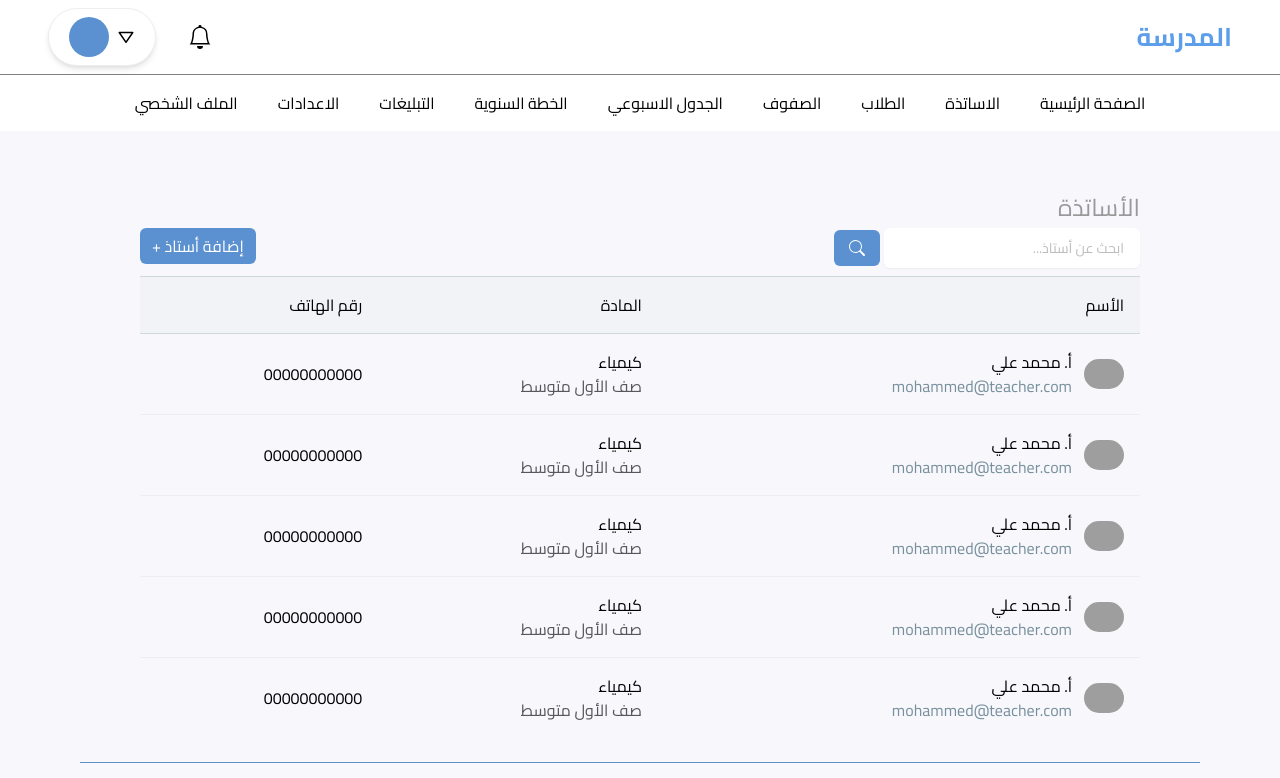
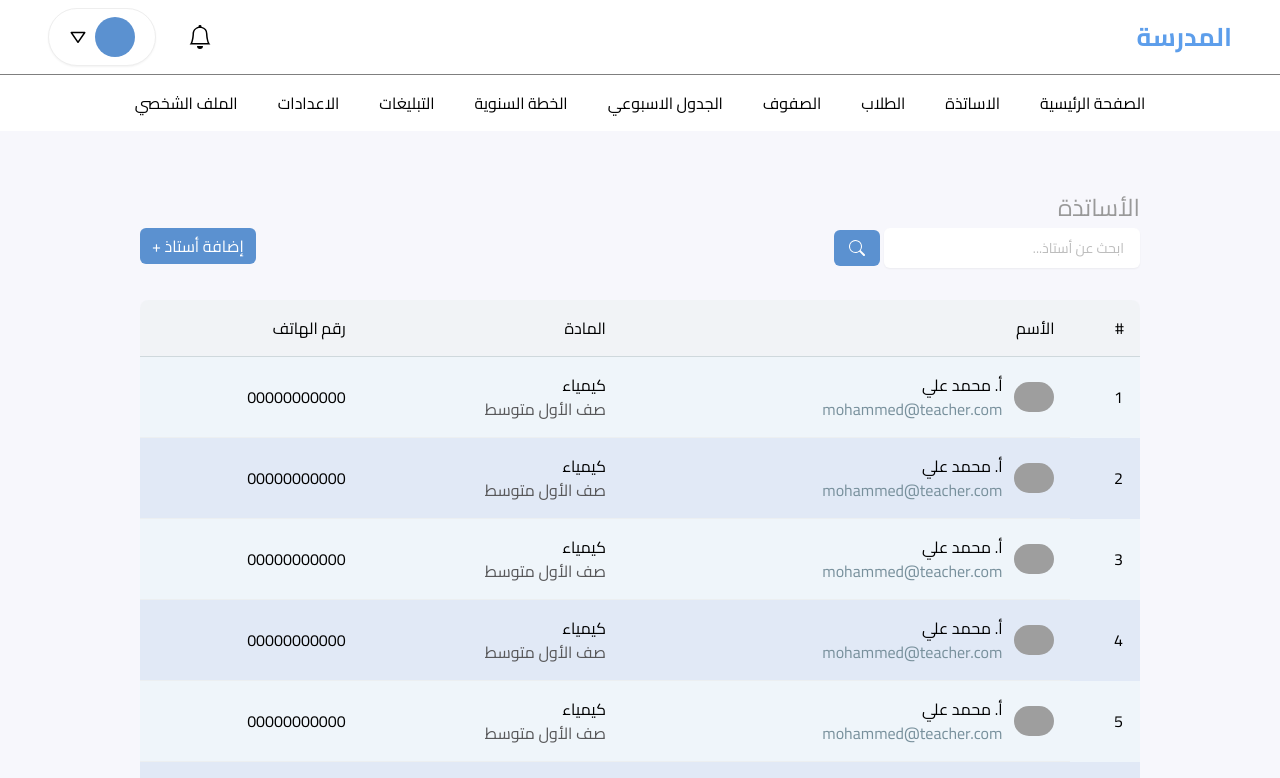
Before and after one commit to bnjamel/school-system-front-end, a React (Vite) app: page /teacher in a window 1280 px wide. Shown: the top 778 px of the page. Built offline with nearby package versions, Linux system fonts and the light colour scheme; grey boxes are pictures that could not be loaded.

Commit message:
fixed some issues

```diff
--- a/src/App.jsx
+++ b/src/App.jsx
@@ -4,25 +4,28 @@ import Navbar from "./components/Navbar";
 import Sidebar from "./components/Sidebar";
 import RouterContent from "./components/RouterContent";
 import Footer from "./components/Footer";
+import {useLocation} from "react-router-dom";
 
 function App() {
+  const location = useLocation();
+
   return (
     <div className="flex h-[100vh] ">
       <div className="w-full ">
         {/* Navbar */}
         <div className="w-full fixed bg-white">
-          <Navbar />
+          <Navbar location={location}/>
           {/* sub Navbar */}
           <div className=" hidden lg:flex justify-center ">
-            <Sidebar />
+            <Sidebar location={location}/>
           </div>
         </div>
         {/* Content */}
-        <div className="">
+        <div className="pb-[4rem]">
           <RouterContent />
         </div>
         {/* Footer */}
-        <div>
+        <div className="pb-2 max-w-[1200px] mx-auto">
           <Footer />
         </div>
       </div>
--- a/src/components/Footer.jsx
+++ b/src/components/Footer.jsx
@@ -5,7 +5,7 @@ import { IoLogoWhatsapp } from "react-icons/io";
 
 function Footer() {
   return (
-    <div className=" border-t border-[#5B91D0] lg:mx-[5rem] my-6">
+    <div className="border-t border-dark-500/20 lg:mx-[5rem] my-6">
       <div className="flex flex-col lg:flex-row  items-center justify-between mx-[1rem] lg:mx-[10rem] my-[1.5rem]">
         <div className="">
           <h3 className="text-[#AAAAAA]">كل الحقوق محفوظة © 2023</h3>
--- a/src/components/Navbar.jsx
+++ b/src/components/Navbar.jsx
@@ -10,29 +10,38 @@ import {
 
 import { BiDownArrow } from "react-icons/bi";
 import { BsBell } from "react-icons/bs";
+import {useNavigate, Link} from "react-router-dom";
 
-function Navbar() {
+function Navbar({location}) {
+  let navigator = useNavigate();
+
+  const onLogout = () => {
+    navigator("/login");
+  }
+
   return (
-    <div className="flex  justify-between items-center p-2 border-b border-black/50">
+    <div className={`flex ${location.pathname !== "/login" ? "justify-between" : "justify-center"} items-center p-2 border-b border-black/50`}>
       {/* profile */}
+      {
+        location.pathname !== "/login" &&
       <div className="items-center flex ml-10">
         <Menu className="">
           <MenuHandler>
-            <Button className="py-2 px-4 bg-white border rounded-full flex items-center justify-center">
+            <div className="flex-row-reverse shadow-sm hover:shadow-md transition ease-in-out cursor-pointer py-2 px-4 bg-white border rounded-full flex items-center justify-center">
               <div className="w-[40px] mx-1 h-[40px] bg-blue-500 rounded-full"></div>
               <h1 className="text-black mx-1">
                 <BiDownArrow className="w-[18px] h-[18px]" />
               </h1>
-            </Button>
+            </div>
           </MenuHandler>
           <MenuList dir="rtl">
             <MenuItem>
-              <a href="#">الملف الشخصي</a>
+              <Link to="#">الملف الشخصي</Link>
             </MenuItem>
             <MenuItem>
-              <a href="#">الاعدادات</a>
+              <Link to="#">الاعدادات</Link>
             </MenuItem>
-            <MenuItem className="text-red-400">تسجيل خروج</MenuItem>
+            <MenuItem className="text-red-400" onClick={onLogout}>تسجيل خروج</MenuItem>
           </MenuList>
         </Menu>
         {/* ring */}
@@ -42,6 +51,7 @@ function Navbar() {
           </button>
         </div>
       </div>
+      }
 
       {/* name */}
       <div className="mr-2 lg:mr-10 flex items-center">
--- a/src/components/Sidebar.jsx
+++ b/src/components/Sidebar.jsx
@@ -2,10 +2,12 @@ import * as React from "react";
 import { Link } from "react-router-dom";
 import SidebarLink from "./SidebarLink";
 
-export default function Sidebar() {
+export default function Sidebar({location}) {
+  console.log(location)
   return (
     <div dir="rtl" className="">
-      <ul className="flex-wrap flex flex-row gap-6">
+      {location.pathname !== "/login" &&
+      <ul className="flex-wrap flex flex-row gap-x-6">
         <SidebarLink link="/" text="الصفحة الرئيسية" />
         <SidebarLink link="/teacher" text="الاساتذة" />
         <SidebarLink link="/student" text="الطلاب" />
@@ -16,6 +18,8 @@ export default function Sidebar() {
         <SidebarLink link="/settings" text="الاعدادات" />
         <SidebarLink link="/profile" text="الملف الشخصي" />
       </ul>
+
+      }
     </div>
   );
 }
--- a/src/pages/class/Class.jsx
+++ b/src/pages/class/Class.jsx
@@ -10,7 +10,7 @@ export default function Class() {
       <div className="flex flex-col lg:flex-row lg:justify-between items-center mx-[8rem] xl:mx-0 justify-center mb-6">
         <h1 className="font-cairoRegular text-2xl text-[#999999]">الصفوف</h1>
         {/* BUTTON */}
-        <button className="my-2 lg:my-0 px-3 py-1.5 rounded-md text-white font-cairoRegular bg-[#5B91D0]">
+        <button className="my-2 transition ease-in-out hover:scale-[1.06] active:scale-[.9] lg:my-0 px-3 py-1.5 rounded-md text-white font-cairoRegular bg-[#5B91D0]">
           إضافة صف +
         </button>
       </div>
--- a/src/pages/home/Home.jsx
+++ b/src/pages/home/Home.jsx
@@ -1,11 +1,42 @@
 import React from "react";
 import home from "../home/home.svg";
+import {Link} from "react-router-dom"
+import {PiChalkboardTeacherFill} from "react-icons/pi"
+import {PiStudentFill} from "react-icons/pi"
+import {SiGoogleclassroom} from "react-icons/si"
+import {BsArrowLeft} from "react-icons/bs"
+
 
 import { CardBody, Typography } from "@material-tailwind/react";
 
 export default function Home() {
   const data = [1, 2, 3, 4, 5, 6, 7, 8];
   const activity = [1, 2, 3, 4];
+  const stats = [
+    {
+      id: 1,
+      number: 160,
+      label: "عدد الطلاب الحالي",
+      link: "student",
+      Icon: PiStudentFill
+    },
+    {
+      id: 2,
+      number: 42,
+      label: "عدد الاساتذة الحالي",
+      link: "teacher",
+      Icon: PiChalkboardTeacherFill
+
+    },
+    {
+      id: 1,
+      number: 16,
+      label: "عدد الصفوف الحالي",
+      link: "class",
+      Icon: SiGoogleclassroom
+    },
+  ]
+
   return (
     <div>
       {/* HERO SECTION */}
@@ -27,31 +58,22 @@ export default function Home() {
         </div>
       </div>
       {/* STATISTIC CARDS */}
-      <div className="container mx-auto my-[2rem] flex flex-col justify-center items-center lg:flex-row gap-[4rem]">
+      <div className="container mx-auto my-[2rem] flex flex-col justify-center items-center lg:flex-row-reverse gap-[4rem]">
         {/* 1 */}
-        <div className="w-[16rem] h-[6rem] rounded-lg  border border-black flex justify-between ">
-          <div className="font-cairoRegular self-center text-right m-auto">
-            <h1 className="font-cairoBold text-2xl text-[#5D9EEB]">16</h1>
-            <h3 className="text-[#666666] ">عدد الصفوف الحالي</h3>
-          </div>
-          <div className="w-[6rem] h-[6rem] rounded-r-lg bg-[#091420]"></div>
-        </div>
-        {/* 2 */}
-        <div className="w-[16rem] h-[6rem] rounded-lg  border border-black flex justify-between ">
-          <div className="font-cairoRegular self-center text-right m-auto">
-            <h1 className="font-cairoBold text-2xl text-[#5D9EEB]">42</h1>
-            <h3 className="text-[#666666] ">عدد الأساتذة الحالي</h3>
-          </div>
-          <div className="w-[6rem] h-[6rem] rounded-r-lg bg-[#091420]"></div>
-        </div>
-        {/* 3 */}
-        <div className="w-[16rem] h-[6rem] rounded-lg  border border-black flex justify-between ">
-          <div className="font-cairoRegular self-center text-right m-auto">
-            <h1 className="font-cairoBold text-2xl text-[#5D9EEB]">160</h1>
-            <h3 className="text-[#666666] ">عدد الطلاب الحالي</h3>
-          </div>
-          <div className="w-[6rem] h-[6rem] rounded-r-lg bg-[#091420]"></div>
-        </div>
+        {
+          stats.map(item => (
+            <Link to={item.link} key={item.id} className="w-[16rem] h-[6rem] flex rounded-lg overflow-hidden border border-black transition ease-in-out hover:scale-[1.02] cursor-pointer active:scale-[.99]">
+              <div className="font-cairoRegular self-center text-right m-auto flex-[.6] px-4">
+                <h1 className="font-cairoBold text-2xl text-[#5D9EEB]">{item.number}</h1>
+                <h3 className="text-[#666666] ">{item.label}</h3>
+              </div>
+              <div className="w-[6rem] h-[6rem] bg-[#091420] flex-[.4]">
+                <item.Icon className="text-white p-4 w-full h-full"/>
+              </div>
+            </Link>
+          ))
+        }
+
       </div>
       {/* REPORTS */}
       <div
@@ -60,8 +82,8 @@ export default function Home() {
       >
         <div className="flex justify-center lg:justify-between lg:mx-[10rem]">
           <h1 className="font-cairoBold text-2xl ">أحدث التبليغات</h1>
-          <h3 className="hidden lg:flex font-cairoRegular underline text-md cursor-pointer">
-            تصفح كل التبليغات&larr;
+          <h3 className="hover:underline items-center hidden lg:flex font-cairoRegular text-md cursor-pointer">
+            تصفح كل التبليغات <BsArrowLeft className="mx-4" />
           </h3>
         </div>
         {/* CARDS */}
@@ -85,7 +107,7 @@ export default function Home() {
                   </Typography>
                 </CardBody>
                 <div className="pt-0 mr-6 mb-6 ">
-                  <button className="font-cairoRegular  bg-black text-white p-2 rounded-lg text-md">
+                  <button className="font-cairoRegular transition ease-in-out hover:scale-[1.06] active:scale-[.9] bg-black text-white p-2 rounded-lg text-md">
                     قراءة المزيد
                   </button>
                 </div>
@@ -94,8 +116,11 @@ export default function Home() {
           ))}
         </div>
         {/* ACTIVITY */}
-        <div className="flex justify-center lg:justify-between lg:mx-[10rem] mt-[5rem]">
+        <div className="flex justify-center lg:justify-between lg:mx-[10rem] mt-[6rem]">
           <h1 className="font-cairoBold text-2xl ">أحدث الأنشطة</h1>
+          <h3 className="hover:underline items-center hidden lg:flex font-cairoRegular text-md cursor-pointer">
+            تصفح كل الانشطة <BsArrowLeft className="mx-4" />
+          </h3>
         </div>
         {/* ACTIVITY CARDS */}
         {/* CARDS */}
@@ -120,7 +145,7 @@ export default function Home() {
                   </Typography>
                 </CardBody>
                 <div className="pt-0 mr-6 mb-6 ">
-                  <button className="font-cairoRegular  bg-black text-white p-2 rounded-lg text-md">
+                  <button className="font-cairoRegular transition ease-in-out hover:scale-[1.06] active:scale-[.9]  bg-black text-white p-2 rounded-lg text-md">
                     قراءة المزيد
                   </button>
                 </div>
--- a/src/pages/login/Login.jsx
+++ b/src/pages/login/Login.jsx
@@ -1,7 +1,5 @@
 import React from "react";
 import login from "../login/login.svg";
-
-// login form
 import {
   Card,
   Input,
@@ -9,15 +7,23 @@ import {
   Button,
   Typography,
 } from "@material-tailwind/react";
+import {useNavigate} from "react-router-dom";
 
 function Login() {
+  let navigator = useNavigate();
+
+  const onSubmit = () => {
+    navigator("/");
+  }
+
   return (
-    <div className="flex flex-col lg:flex-row justify-center  my-[4rem] md:my-[2rem] lg:mt-[8rem] lg:mb-0 items-center container mx-auto">
+    <div className="flex h-[65vh] flex-col lg:flex-row justify-center my-[4rem] md:my-[2rem] lg:mt-[8rem] lg:mb-0 items-center container mx-auto">
       {/* PICTURE */}
-      <div className="w-full h-full ">
+      <div className="w-full h-full flex-[.5] flex items-center">
         <img width={700} height={700} src={login} alt="login" />
       </div>
       {/* LOGIN FORM */}
+      <div className="flex-[.5] items-center justify-center flex">
       <div className="bg-[#5B91D0] p-4 lg:p-6 lg:px-14 rounded-lg border-2 border-gray-500">
         <Card color="transparent" shadow={false}>
           <h1 dir="rtl" className="font-cairoBold text-2xl text-white">
@@ -85,7 +91,7 @@ function Login() {
                 containerProps={{ className: "-ml-2.5" }}
               />
             </div>
-            <Button className="mt-6 font-cairoBold text-md" fullWidth>
+            <Button onClick={onSubmit} className="mt-6 font-cairoBold text-md" fullWidth>
               تسجيل الدخول
             </Button>
             <Typography
@@ -101,6 +107,8 @@ function Login() {
           </form>
         </Card>
       </div>
+
+      </div>
     </div>
   );
 }
--- a/src/pages/student/Student.jsx
+++ b/src/pages/student/Student.jsx
@@ -1,9 +1,25 @@
 import React from "react";
 import { BsSearch } from "react-icons/bs";
 
-const TABLE_HEAD = ["الأسم", "الصف", "رقم الهاتف"];
+const TABLE_HEAD = ["#", "الأسم", "الصف", "رقم الهاتف"];
 
 const TABLE_ROWS = [
+  {
+    img: "https://demos.creative-tim.com/test/corporate-ui-dashboard/assets/img/team-3.jpg",
+    name: "حسن عبد الله",
+    email: "hasan@student.com",
+    subject: "الخامس العلمي",
+    org: "شعبة أ",
+    date: "0123456789",
+  },
+  {
+    img: "https://demos.creative-tim.com/test/corporate-ui-dashboard/assets/img/team-3.jpg",
+    name: "حسن عبد الله",
+    email: "hasan@student.com",
+    subject: "الخامس العلمي",
+    org: "شعبة أ",
+    date: "0123456789",
+  },
   {
     img: "https://demos.creative-tim.com/test/corporate-ui-dashboard/assets/img/team-3.jpg",
     name: "حسن عبد الله",
@@ -61,24 +77,24 @@ export default function Student() {
             placeholder="ابحث عن طالب..."
             className="w-[16rem] font-cairoRegular pr-4 mt-1 rounded-md border-gray-200 py-2.5 shadow-sm sm:text-sm"
           />
-          <div className="mr-1 px-[15px] py-[10px] mt-1 cursor-pointer rounded-md  bg-[#5B91D0]">
+          <div className="mr-1 transition ease-in-out hover:scale-[1.06] active:scale-[.9] px-[15px] py-[10px] mt-1 cursor-pointer rounded-md  bg-[#5B91D0]">
             <BsSearch className="text-white" />
           </div>
         </div>
         {/* BUTTON */}
-        <button className="hidden md:flex px-3 py-1.5 rounded-md text-white font-cairoRegular bg-[#5B91D0]">
+        <button className="hidden transition ease-in-out hover:scale-[1.06] active:scale-[.9] md:flex px-3 py-1.5 rounded-md text-white font-cairoRegular bg-[#5B91D0]">
           إضافة طالب +
         </button>
       </div>
       {/* TABLE */}
-      <table dir="rtl" className="mt-2 w-full min-w-max table-auto text-right">
+      <table dir="rtl" className="mt-[2rem] w-full min-w-max table-auto text-right rounded-lg overflow-hidden">
         <thead className="">
           <tr>
             {TABLE_HEAD.map((head) => (
               <th
                 dir="rtl"
                 key={head}
-                className="border-y border-blue-gray-100 bg-blue-gray-50/50 p-4 "
+                className="border-b border-blue-gray-100 bg-blue-gray-50/50 p-4 "
               >
                 <h2 className="">{head}</h2>
               </th>
@@ -93,7 +109,12 @@ export default function Student() {
                 ? "p-4"
                 : "p-4 border-b border-blue-gray-50";
               return (
-                <tr className="hover:bg-gray-200 cursor-pointer " key={name}>
+                <tr className={`hover:bg-gray-200 hover:scale-[1.01] transition ease-in-out ${index % 2 === 0 ? "bg-light-100" : "bg-blue-100/25"} cursor-pointer`} key={name}>
+                  <td>
+                  <div className="flex pr-4  flex-col">
+                      {index+1}
+                  </div>
+                  </td>
                   <td className={classes}>
                     <div className="flex items-center gap-3">
                       <div className="avatar">
--- a/src/pages/teacher/Teacher.jsx
+++ b/src/pages/teacher/Teacher.jsx
@@ -1,9 +1,25 @@
 import React from "react";
 import { BsSearch } from "react-icons/bs";
 
-const TABLE_HEAD = ["الأسم", "المادة", "رقم الهاتف"];
+const TABLE_HEAD = ["#", "الأسم", "المادة", "رقم الهاتف"];
 
 const TABLE_ROWS = [
+  {
+    img: "https://demos.creative-tim.com/test/corporate-ui-dashboard/assets/img/team-3.jpg",
+    name: "أ. محمد علي",
+    email: "mohammed@teacher.com",
+    subject: "كيمياء",
+    org: "صف الأول متوسط",
+    date: "00000000000",
+  },
+  {
+    img: "https://demos.creative-tim.com/test/corporate-ui-dashboard/assets/img/team-3.jpg",
+    name: "أ. محمد علي",
+    email: "mohammed@teacher.com",
+    subject: "كيمياء",
+    org: "صف الأول متوسط",
+    date: "00000000000",
+  },
   {
     img: "https://demos.creative-tim.com/test/corporate-ui-dashboard/assets/img/team-3.jpg",
     name: "أ. محمد علي",
@@ -62,24 +78,24 @@ export default function Teacher() {
             placeholder="ابحث عن أستاذ..."
             className="w-[16rem] font-cairoRegular pr-4 mt-1 rounded-md border-gray-200 py-2.5 shadow-sm sm:text-sm"
           />
-          <div className="mr-1 px-[15px] py-[10px] mt-1 cursor-pointer rounded-md  bg-[#5B91D0]">
+          <div className="mr-1 transition ease-in-out hover:scale-[1.06] active:scale-[.9] px-[15px] py-[10px] mt-1 cursor-pointer rounded-md  bg-[#5B91D0]">
             <BsSearch className="text-white" />
           </div>
         </div>
         {/* BUTTON */}
-        <button className="hidden md:flex px-3 py-1.5 rounded-md text-white font-cairoRegular bg-[#5B91D0]">
+        <button className="hidden transition ease-in-out hover:scale-[1.06] active:scale-[.9] md:flex px-3 py-1.5 rounded-md text-white font-cairoRegular bg-[#5B91D0]">
           إضافة أستاذ +
         </button>
       </div>
       {/* TABLE */}
-      <table dir="rtl" className="mt-2 w-full min-w-max table-auto text-right">
+      <table dir="rtl" className="mt-[2rem] w-full min-w-max table-auto rounded-lg overflow-hidden text-right">
         <thead className="">
           <tr>
             {TABLE_HEAD.map((head) => (
               <th
                 dir="rtl"
                 key={head}
-                className="border-y border-blue-gray-100 bg-blue-gray-50/50 p-4 "
+                className="border-b border-blue-gray-100 bg-blue-gray-50/50 p-4 "
               >
                 <h2 className="">{head}</h2>
               </th>
@@ -94,7 +110,12 @@ export default function Teacher() {
                 ? "p-4"
                 : "p-4 border-b border-blue-gray-50";
               return (
-                <tr className="hover:bg-gray-200 cursor-pointer " key={name}>
+                <tr className={`hover:bg-gray-200 hover:scale-[1.01] transition ease-in-out ${index % 2 === 0 ? "bg-light-100" : "bg-blue-100/25"} cursor-pointer`} key={name}>
+                  <td>
+                  <div className="flex pr-4  flex-col">
+                      {index+1}
+                  </div>
+                  </td>
                   <td className={classes}>
                     <div className="flex items-center gap-3">
                       <div className="avatar">
```
